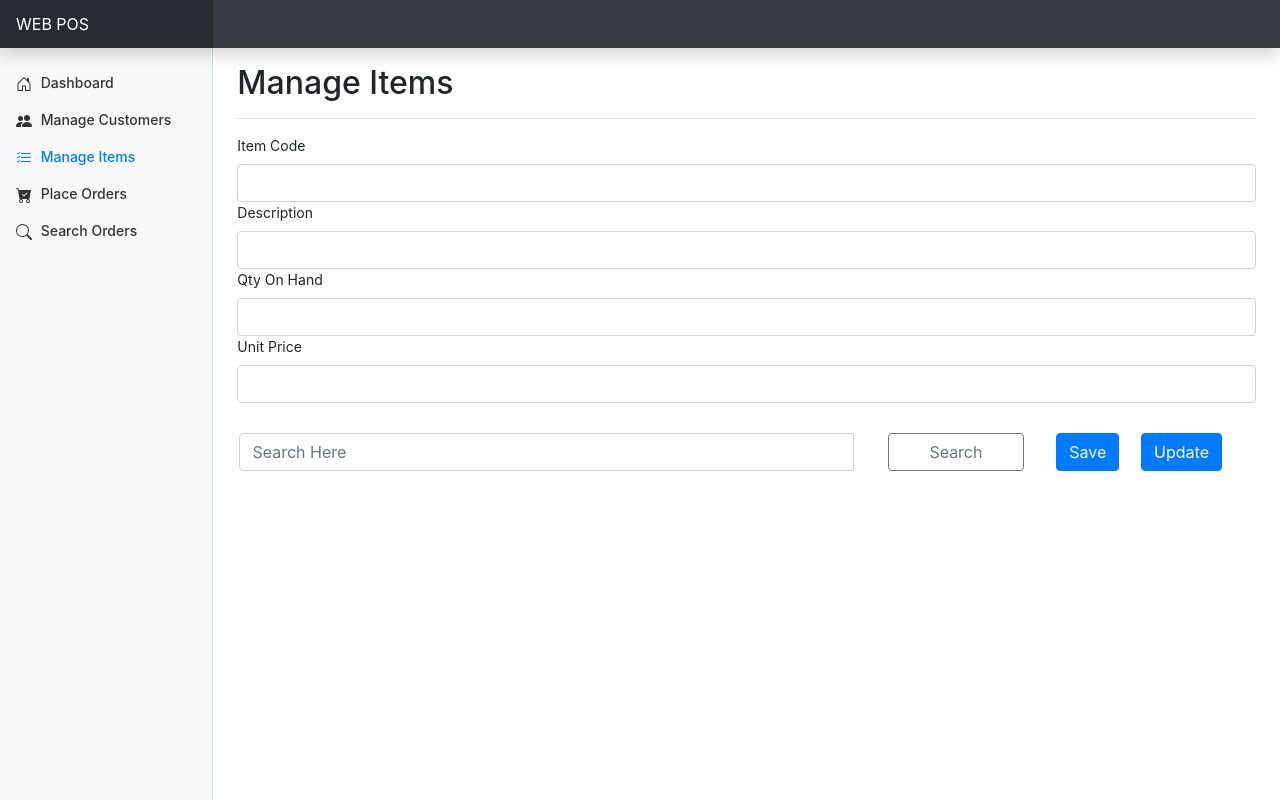
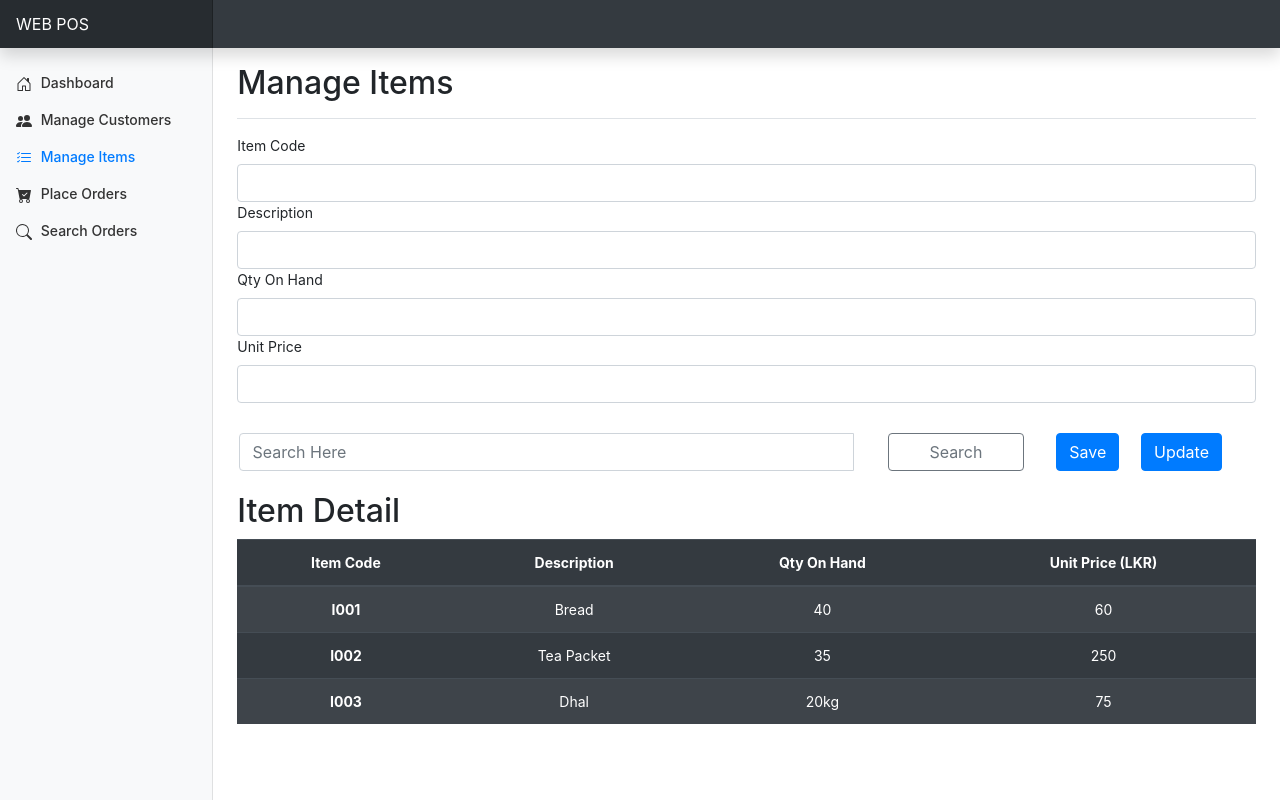
Before and after one commit to Practise-playground/POS-FrontEnd-with-Bootstrap-2, a website: page manage-items.html in a window 1280 px wide. Drawn offline with nearby package versions, Linux system fonts and the light colour scheme.

Commit message:
Add Item Detail to Manage Items

```diff
--- a/css/dashboard.css
+++ b/css/dashboard.css
@@ -138,3 +138,6 @@ body {
     display: flex;
     justify-content: space-around;
 }
+table{
+    text-align: center;
+}
--- a/manage-items.html
+++ b/manage-items.html
@@ -142,7 +142,39 @@
                     </div>
                 </div>
             </form>
-
+            <!--Add Customer Table-->
+            <br>
+            <h2>Item Detail</h2>
+            <table class="table table-dark table-striped">
+                <thead>
+                <tr>
+                    <th scope="col">Item Code</th>
+                    <th scope="col">Description</th>
+                    <th scope="col">Qty On Hand</th>
+                    <th scope="col">Unit Price (LKR)</th>
+                </tr>
+                </thead>
+                <tbody>
+                <tr>
+                    <th scope="row">I001</th>
+                    <td>Bread</td>
+                    <td>40</td>
+                    <td>60</td>
+                </tr>
+                <tr>
+                    <th scope="row">I002</th>
+                    <td>Tea Packet</td>
+                    <td>35</td>
+                    <td>250</td>
+                </tr>
+                <tr>
+                    <th scope="row">I003</th>
+                    <td >Dhal</td>
+                    <td>20kg</td>
+                    <td>75</td>
+                </tr>
+                </tbody>
+            </table>
 
         </main>
     </div>
```
